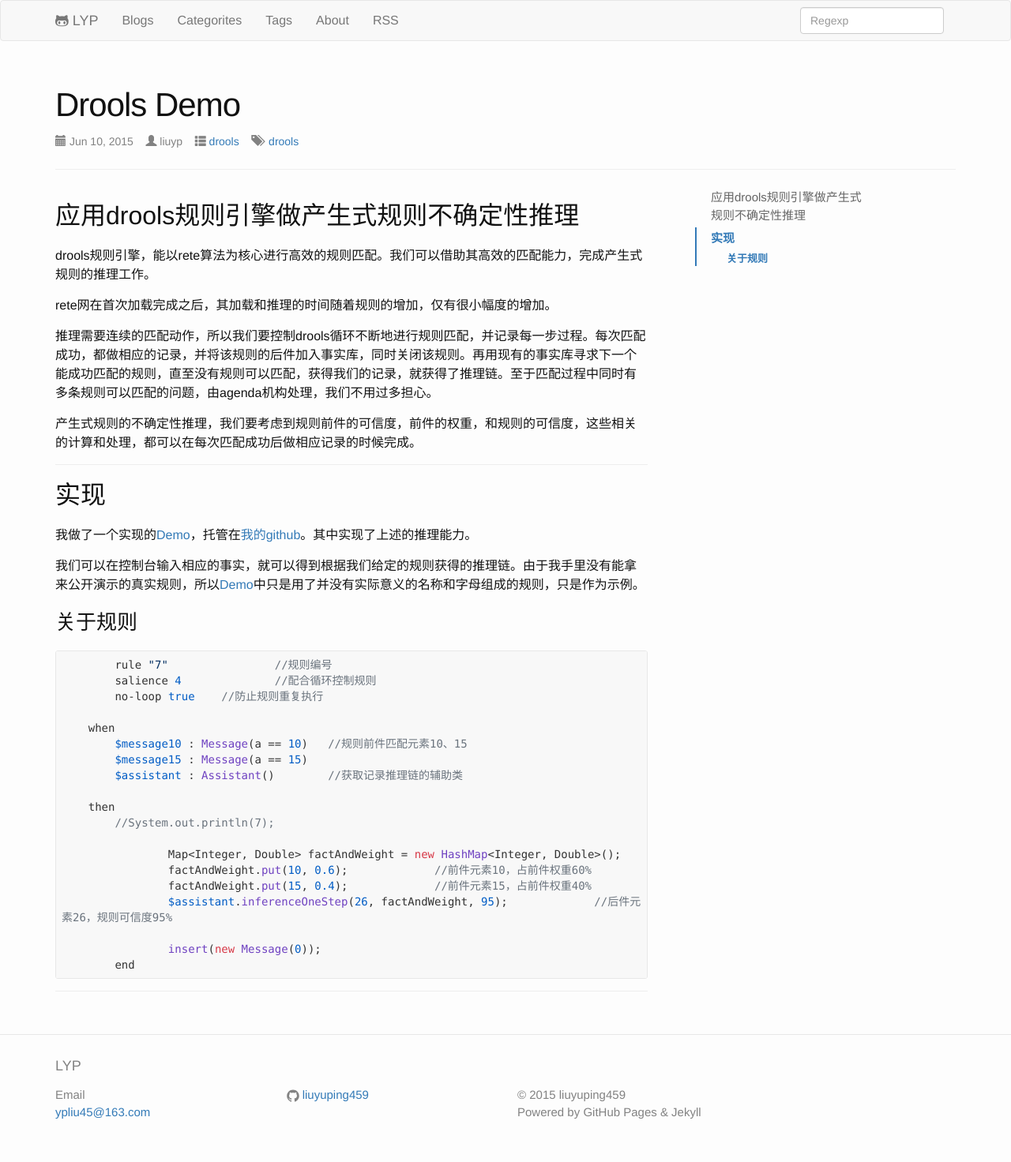
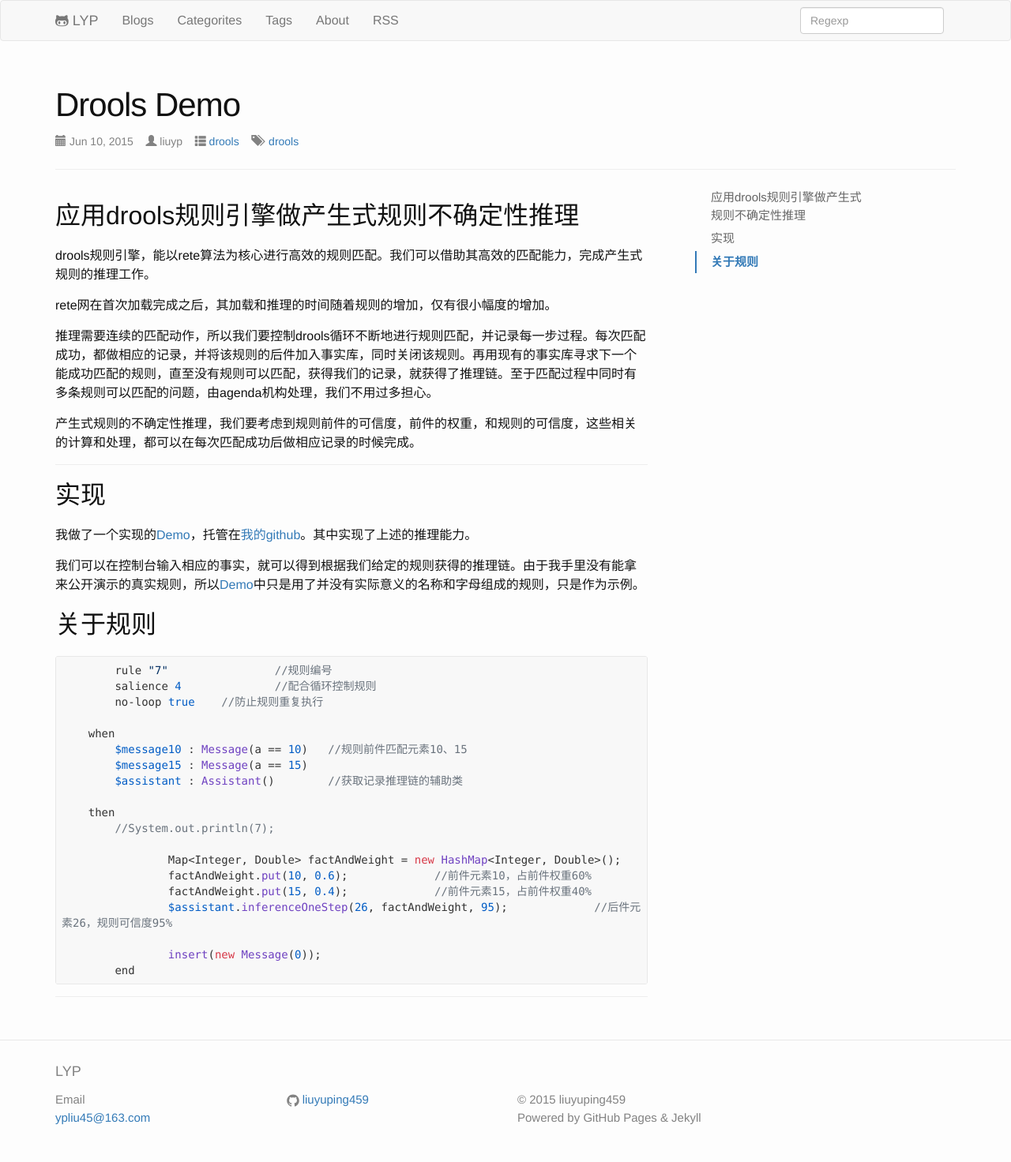
Before and after one commit to liuyuping459/liuyuping459.github.io, a Jekyll site: the page built from _posts/2015-06-10-Drools Demo.md, in a window 1280 px wide. Shown: the whole page at 79% size. Built offline with Jekyll 4.4.1, drawn with Linux system fonts in a browser that asks for light colours; nearby versions of some CDN libraries; comment, search, counter and statistics services are not loaded.

```diff
--- a/_posts/2015-06-10-Drools Demo.md
+++ b/_posts/2015-06-10-Drools Demo.md
@@ -24,13 +24,14 @@ rete网在首次加载完成之后，其加载和推理的时间随着规则的
 产生式规则的不确定性推理，我们要考虑到规则前件的可信度，前件的权重，和规则的可信度，这些相关的计算和处理，都可以在每次匹配成功后做相应记录的时候完成。
 
 ---
+
 ## 实现
 
 我做了一个实现的[Demo](https://github.com/liuyuping459/FuzzyReasoningDemo)，托管在[我的github](https://github.com/liuyuping459)。其中实现了上述的推理能力。
 
 我们可以在控制台输入相应的事实，就可以得到根据我们给定的规则获得的推理链。由于我手里没有能拿来公开演示的真实规则，所以[Demo](https://github.com/liuyuping459/FuzzyReasoningDemo)中只是用了并没有实际意义的名称和字母组成的规则，只是作为示例。
 
-### 关于规则
+## 关于规则
 
 		rule "7"		//规则编号
 		salience 4		//配合循环控制规则
```
